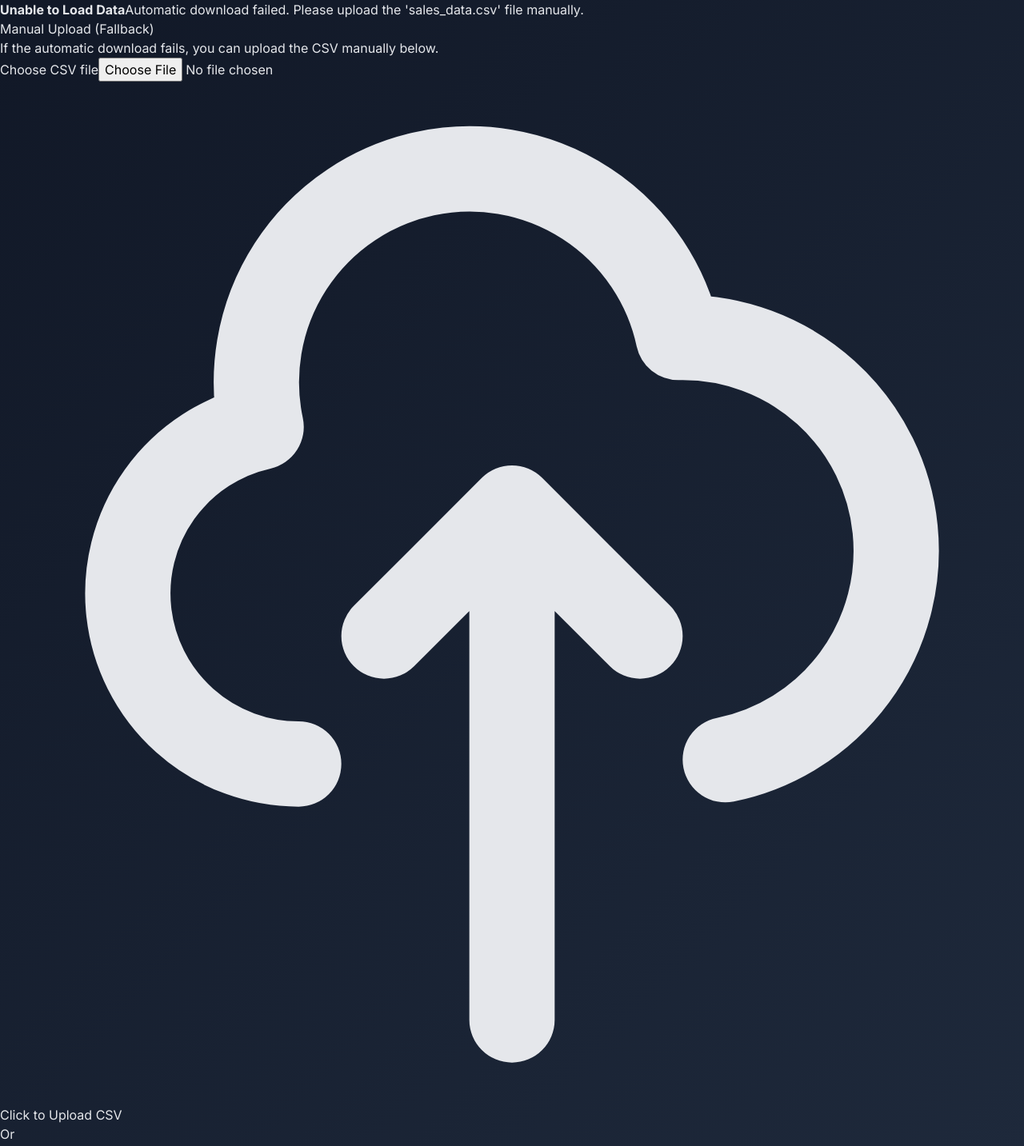
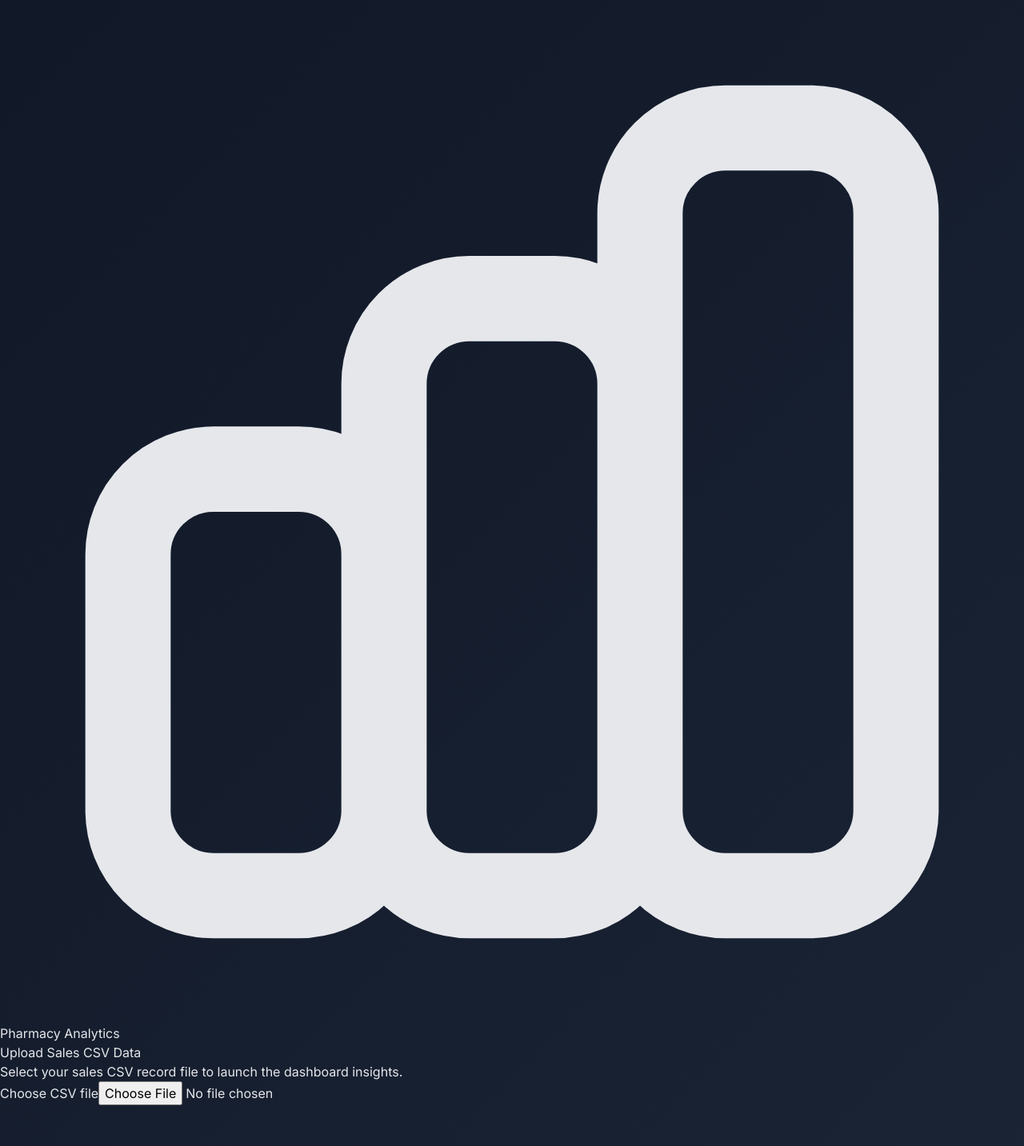
Before and after one commit to Saadnaiem/Dashboard2026, a React (Vite) app: page / in a window 1280 px wide. Shown: the top 1433 px of the page at 80% size. Built offline with nearby package versions, Linux system fonts and the light colour scheme; no server answers.

Commit message:
Remove Google Drive and Cloudflare D1 auto download logic to support direct CSV file manual upload ONLY

```diff
--- a/src/App.tsx
+++ b/src/App.tsx
@@ -5,7 +5,6 @@ import { Routes, Route, useNavigate, useLocation } from 'react-router-dom';
 import Papa from 'papaparse';
 import { RawSalesDataRow, ProcessedData, FilterState } from './types';
 import { processSalesData, normalizeRow } from './services/dataProcessor';
-import { fetchSalesData } from './services/dataFetcher';
 import LoadingIndicator from './components/LoadingIndicator';
 import Dashboard from './components/Dashboard';
 import DrilldownView from './components/DrilldownView';
@@ -66,56 +65,8 @@ const App: React.FC = () => {
     }, []);
 
     useEffect(() => {
-        const loadData = async () => {
-            setError(null);
-            setLoadingState({ isLoading: true, progress: 10, message: 'Initiating download...' });
-
-            const { data, error: fetchError } = await fetchSalesData((msg: string) =>
-                setLoadingState(prev => ({ ...prev, message: msg }))
-            );
-
-            if (fetchError || !data) {
-                setError(fetchError || 'Failed to fetching data.');
-                setLoadingState({ isLoading: false, progress: 0, message: '' });
-                return;
-            }
-
-            setLoadingState({ isLoading: true, progress: 25, message: 'Parsing data...' });
-
-            Papa.parse<Record<string, string>>(data, {
-                header: true, skipEmptyLines: true, worker: true,
-                complete: (results) => {
-                    setLoadingState({ isLoading: true, progress: 50, message: 'Validating data...' });
-                    const fileHeaders = results.meta.fields?.map(h => h.trim().toUpperCase()) || [];
-
-                    // Basic validation to ensure we have *some* data
-                    if (fileHeaders.length === 0 || results.data.length === 0) {
-                        setError("Parsed data is empty or invalid format.");
-                        setLoadingState({ isLoading: false, progress: 0, message: '' });
-                        return;
-                    }
-
-                    // Strict column check can be relaxed or kept. Keeping minimal check.
-                    const requiredHeaders = ['DIVISION']; // Minimal check
-                    const missingHeaders = requiredHeaders.filter(h => !fileHeaders.includes(h));
-
-                    if (missingHeaders.length > 0) {
-                        setError(`Missing critical columns: ${missingHeaders.join(', ')}`);
-                        setLoadingState({ isLoading: false, progress: 0, message: '' });
-                        return;
-                    }
-
-                    setAllData(results.data.map(row => normalizeRow(row, fileHeaders)));
-                    setLoadingState({ isLoading: true, progress: 75, message: 'Processing data...' });
-                },
-                error: (err: any) => {
-                    setError(`Failed to parse CSV data: ${err.message}`);
-                    setLoadingState({ isLoading: false, progress: 0, message: '' });
-                }
-            });
-        };
-
-        loadData();
+        // Automatically set loading state false when starting up since we wait for direct CSV upload from user
+        setLoadingState({ isLoading: false, progress: 0, message: '' });
     }, []);
 
     useEffect(() => {
@@ -249,18 +200,31 @@ const App: React.FC = () => {
     };
 
     const renderContent = () => {
-        if (error) {
+        if (!allData || allData.length === 0) {
             return (
-                <div className="flex flex-col items-center justify-center min-h-screen text-center bg-gray-50 p-4">
-                    <div className="w-full max-w-2xl bg-red-50 border border-red-200 text-red-700 px-6 py-4 rounded-xl shadow-sm mb-8" role="alert">
-                        <strong className="font-bold text-lg block mb-2">Unable to Load Data</strong>
-                        <span className="block">{error}</span>
-                    </div>
+                <div className="flex flex-col items-center justify-center min-h-screen bg-slate-900 p-4">
+                    <div className="w-full max-w-md p-8 bg-slate-800/50 rounded-2xl shadow-2xl border border-slate-700">
+                        <div className="text-center mb-8">
+                            <div className="flex items-center justify-center gap-4 mb-4">
+                                <div className="w-12 h-12 bg-sky-600 rounded-lg flex items-center justify-center shadow-lg">
+                                    <svg xmlns="http://www.w3.org/2000/svg" className="h-8 w-8 text-white" fill="none" viewBox="0 0 24 24" stroke="currentColor" strokeWidth={2}>
+                                        <path strokeLinecap="round" strokeLinejoin="round" d="M9 19v-6a2 2 0 00-2-2H5a2 2 0 00-2 2v6a2 2 0 002 2h2a2 2 0 002-2zm0 0V9a2 2 0 012-2h2a2 2 0 012 2v10m-6 0a2 2 0 002 2h2a2 2 0 002-2m0 0V5a2 2 0 012-2h2a2 2 0 012 2v14a2 2 0 01-2 2h-2a2 2 0 01-2-2z" />
+                                    </svg>
+                                </div>
+                                <h1 className="text-3xl font-extrabold text-white">Pharmacy Analytics</h1>
+                            </div>
+                            <h2 className="text-xl font-bold text-sky-400">Upload Sales CSV Data</h2>
+                            <p className="text-sm text-slate-400 mt-2">Select your sales CSV record file to launch the dashboard insights.</p>
+                        </div>
 
-                    <div className="flex flex-col items-center gap-4 bg-white p-8 rounded-xl shadow-lg border border-gray-100 max-w-md w-full">
-                        <h2 className="text-xl font-bold text-gray-800">Manual Upload (Fallback)</h2>
-                        <p className="text-sm text-gray-500 mb-4">If the automatic download fails, you can upload the CSV manually below.</p>
-                        <label className="block w-full">
+                        {error && (
+                            <div className="w-full bg-red-900/30 border border-red-700 text-red-300 px-4 py-3 rounded-lg text-sm mb-6 text-center" role="alert">
+                                <strong className="font-bold block mb-1">Upload Error</strong>
+                                <span className="block">{error}</span>
+                            </div>
+                        )}
+
+                        <label className="block w-full cursor-pointer">
                             <span className="sr-only">Choose CSV file</span>
                             <input
                                 type="file"
@@ -268,25 +232,14 @@ const App: React.FC = () => {
                                 onChange={handleFileUpload}
                                 className="hidden"
                             />
-                            <div className="flex flex-col items-center justify-center px-4 py-6 bg-indigo-50 text-indigo-600 rounded-lg border-2 border-dashed border-indigo-200 hover:bg-indigo-100 hover:border-indigo-300 transition-all duration-300 group">
-                                <svg xmlns="http://www.w3.org/2000/svg" className="h-10 w-10 mb-2 group-hover:scale-110 transition-transform" fill="none" viewBox="0 0 24 24" stroke="currentColor">
+                            <div className="flex flex-col items-center justify-center px-4 py-8 bg-slate-700/50 text-sky-400 rounded-lg border-2 border-dashed border-slate-600 hover:bg-slate-700 hover:border-sky-500 transition-all duration-300 group">
+                                <svg xmlns="http://www.w3.org/2000/svg" className="h-12 w-10 mb-3 text-sky-400 group-hover:scale-110 transition-transform" fill="none" viewBox="0 0 24 24" stroke="currentColor">
                                     <path strokeLinecap="round" strokeLinejoin="round" strokeWidth={2} d="M7 16a4 4 0 01-.88-7.903A5 5 0 1115.9 6L16 6a5 5 0 011 9.9M15 13l-3-3m0 0l-3 3m3-3v12" />
                                 </svg>
-                                <span className="font-semibold">Click to Upload CSV</span>
+                                <span className="font-bold text-lg text-white group-hover:text-sky-400 transition-colors">Select CSV File</span>
+                                <span className="text-xs text-slate-400 mt-2 text-center break-words px-4">Required columns: DIVISION, BRANCH NAME, BRAND, ITEM DESCRIPTION</span>
                             </div>
                         </label>
-
-                        <div className="relative w-full py-2">
-                            <div className="absolute inset-0 flex items-center"><span className="w-full border-t border-gray-200"></span></div>
-                            <div className="relative flex justify-center text-xs uppercase"><span className="bg-white px-2 text-gray-400">Or</span></div>
-                        </div>
-
-                        <button
-                            onClick={() => window.location.reload()}
-                            className="text-gray-500 hover:text-indigo-600 text-sm font-medium underline transition-colors"
-                        >
-                            Try fetching again
-                        </button>
                     </div>
                 </div>
             );
```
